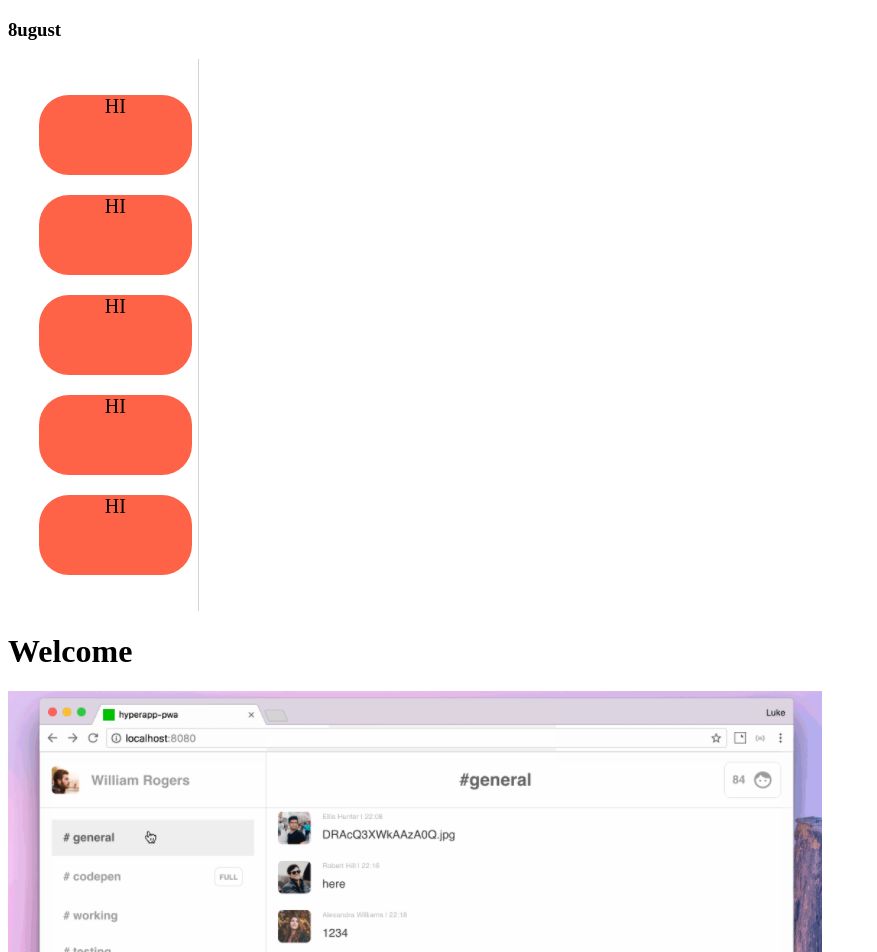
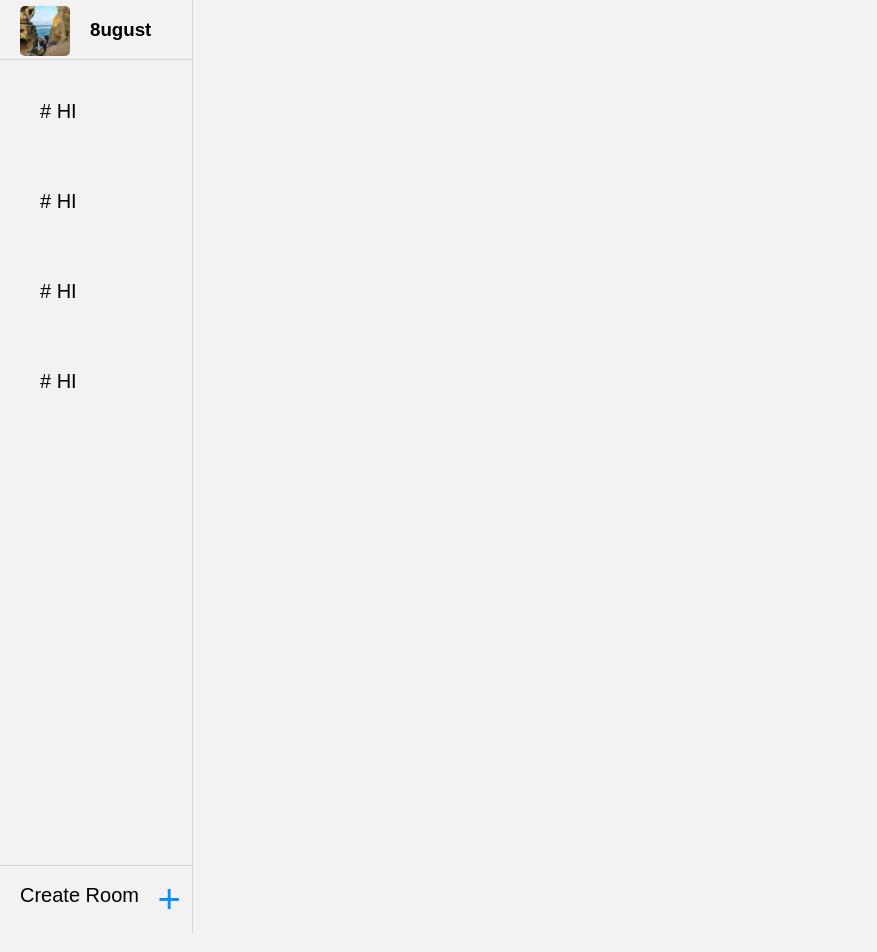
Before and after one commit to seonghan-Min/8ugust-ui, a React (Create React App) app: page / in a window 1280 px wide. Shown: the top 952 px of the page, without its empty margins (0-877 px from the left). Built offline with nearby package versions, Linux system fonts and the light colour scheme.

Commit message:
[#0001] Nav바 HTML 완성

```diff
--- a/package.json
+++ b/package.json
@@ -5,6 +5,8 @@
   "dependencies": {
     "@material-ui/core": "^4.12.3",
     "@material-ui/icons": "^4.11.2",
+    "@mui/icons-material": "^5.4.1",
+    "@mui/material": "^5.4.1",
     "@testing-library/jest-dom": "^5.16.2",
     "@testing-library/react": "^12.1.2",
     "@testing-library/user-event": "^13.5.0",
--- a/src/components/navbar/index.js
+++ b/src/components/navbar/index.js
@@ -1,22 +1,26 @@
-import React from 'react';
-import styles from "./index.module.css";
+import styles from './index.module.css';
+import profile from '../../img/profile.png';
 
 function Navbar () {
 
     return (
-        <div>
-            <div>
+        <div className={styles['navbar']}>
+            <div className={styles['nav-header']}>
+                <img className={styles['nav-header-img']} src={profile} alt='profile_img'/>
                 <h3>8ugust</h3>
             </div>
-            <nav className={styles['navbar']}>
-                <ul className={styles['nav-menu']}>
-                    <li className={styles['nav-item']}>HI</li>
-                    <li className={styles['nav-item']}>HI</li>
-                    <li className={styles['nav-item']}>HI</li>
-                    <li className={styles['nav-item']}>HI</li>
-                    <li className={styles['nav-item']}>HI</li>
-                </ul>
-            </nav>
+            <div className={styles['nav-menu']}>
+                <div className={styles['nav-item']}># HI</div>
+                <div className={styles['nav-item']}># HI</div>
+                <div className={styles['nav-item']}># HI</div>
+                <div className={styles['nav-item']}># HI</div>
+            </div>
+            <div className={styles['nav-footer']}>
+                <div className={styles['nav-footer-wrap']}>
+                    <div className={styles['nav-footer-txt']}>Create Room</div>
+                    <button className={styles['nav-footer-btn']}>+</button>
+                </div>
+            </div>
         </div>
     )
 }
--- a/src/components/navbar/index.module.css
+++ b/src/components/navbar/index.module.css
@@ -1,25 +1,69 @@
 .navbar {
-    display: flex;
     border-right: 1px solid #D3D3D3;
     flex-direction: column;
     align-items: center;
     width: 15%;
+    height: 100%;
+}
+
+.nav-header {
+    display: flex;
+    border-bottom: 1px solid #D3D3D3;
+}
+
+.nav-header-img {
+    margin-top: 6px;
+    margin-left: 20px;
+    margin-right: 20px;
 }
 
 .nav-menu {
-    width: 90%;
-    list-style: none;
-    justify-content: end;
-    margin-right: 20%;
+    height: 765px;
+    margin: 20px;
 }
 
 .nav-item {
-    width: 90%;
-    height: 80px;
-    text-align: center;
-    vertical-align: middle;
-    background-color: tomato;
-    margin: 20px;
-    border-radius: 30px;
+    margin-top: 20px;
+    margin-bottom: 20px;
+    height: 50px;
     font-size: 20px;
+    padding-top: 20px;
+    padding-left: 20px;
 }
+
+.nav-item:hover {
+    background-color: #D3D3D3;
+}
+
+.nav-footer {
+    height: 67px;
+    font-size: 20px;
+    border-top: 1px solid #D3D3D3;
+}
+
+.nav-footer-wrap {
+    display: flex;
+    width: auto;
+    padding: 10px;
+}
+
+.nav-footer-txt {
+    width: 80%;
+    padding-left: 10px;
+    padding-top: 8px;
+}
+
+.nav-footer-btn {
+    width: 20%;
+    border: 0px;
+    font-size: 40px;
+    color: #0089fff5;
+    padding-left: 10px;
+    padding-right: 10px;
+    background: #f2f2f2;
+}
+
+.nav-footer-btn:hover {
+    cursor: pointer;
+    text-shadow: rgb(135, 147, 255) 1px 0 10px;
+}
--- /dev/null
+++ b/src/index.css
@@ -0,0 +1,18 @@
+body {
+  width: 100vw;
+  height: 100vh;
+  font-size: 16px;
+  font-family: sans-serif;
+  background: #f2f2f2;
+  margin: 0;
+}
+
+img {
+  width: 50px;
+  height: 50px;
+  border-radius: 5px;
+}
+
+.content {
+  display: flex;
+}
--- a/src/index.js
+++ b/src/index.js
@@ -1,14 +1,13 @@
 import React from 'react';
 import ReactDOM from 'react-dom';
-import App from './App';
 import Navbar from './components/navbar/index';
-import page_image from './img/page_image.png';
+import './index.css';
 
 ReactDOM.render(
   <React.StrictMode>
-    <Navbar />
-    <App />
-    <img src={page_image} alt='my page'/>
+    <div className='content'>
+      <Navbar />
+    </div>
   </React.StrictMode>,
   document.getElementById('root')
 );
```
Also changed, not shown: src/components/body-right/index.js (added), src/components/body-right/index.module.css (added), src/img/profile.png (added), 1 other file (tests, documents, lock files or other folders).
